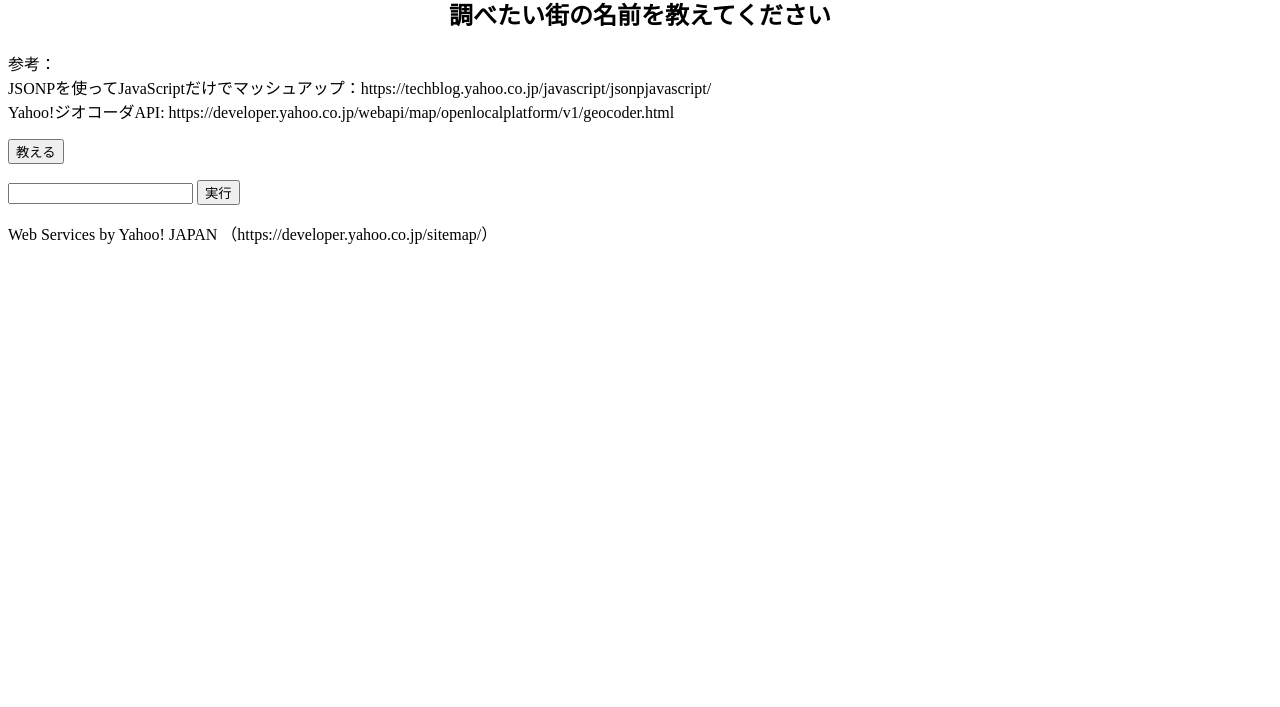
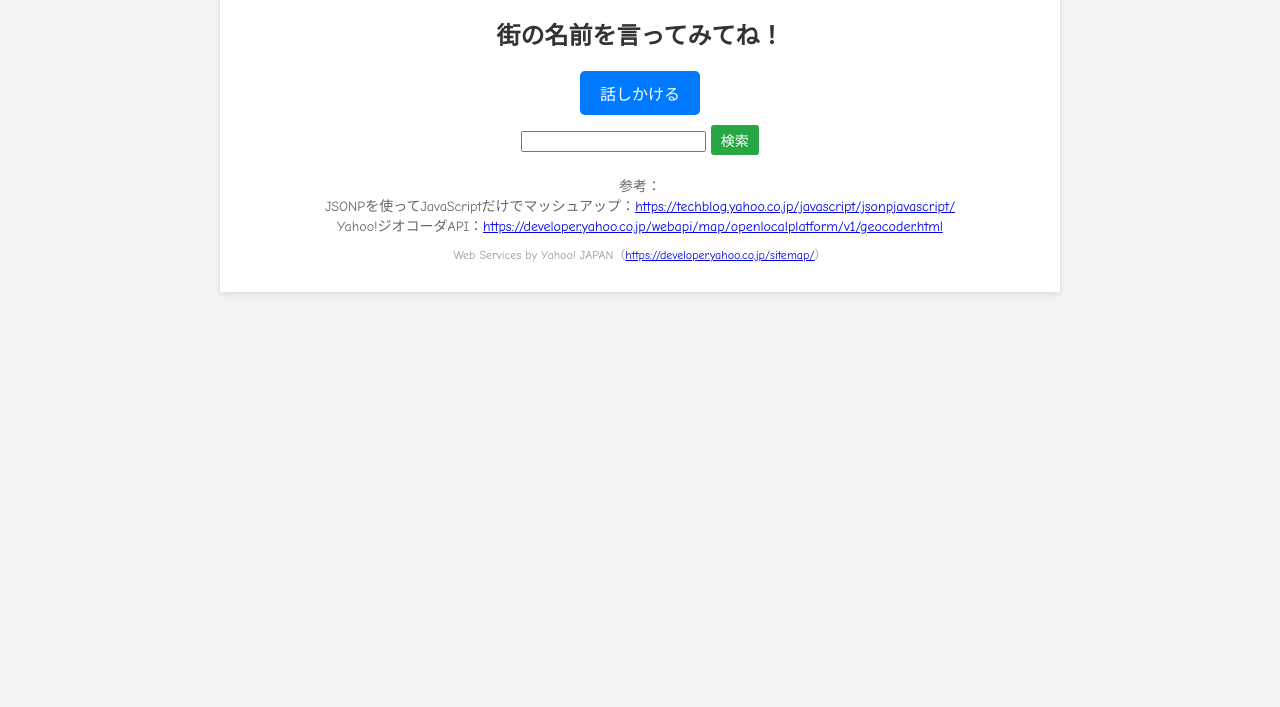
Before and after one commit to akari0823/akari0823.github.io, a plain HTML site: page spoken.html in a window 1280 px wide. Shown: the part 93-800 px from the top of the page. Drawn offline with Linux system fonts and the light colour scheme.

Commit message:
Update spoken.html

```diff
--- a/spoken.html
+++ b/spoken.html
@@ -2,12 +2,73 @@
 <html lang="ja">
 <head>
 <style>
-h1{
-	text-align:center;
-	}
-h2{
-	text-align:center;
-	}
+body {
+    font-family: 'Comic Sans MS', cursive, sans-serif;
+    background-color: #f2f2f2;
+    margin: 0;
+    padding: 0;
+}
+
+.container {
+	text-align: center;
+    max-width: 800px;
+    margin: 0 auto;
+    padding: 20px;
+    background-color: #fff;
+    box-shadow: 0px 2px 5px rgba(0, 0, 0, 0.1);
+}
+
+h1, h2 {
+    text-align: center;
+    color: #333;
+}
+
+button {
+    background-color: #007bff;
+    color: white;
+    border: none;
+    padding: 10px 20px;
+    font-size: 16px;
+    cursor: pointer;
+    border-radius: 5px;
+}
+
+button:hover {
+    background-color: #0056b3;
+}
+
+input[type="button"] {
+    background-color: #28a745;
+    color: white;
+    border: none;
+    padding: 5px 10px;
+    font-size: 14px;
+    cursor: pointer;
+    border-radius: 3px;
+}
+
+input[type="button"]:hover {
+    background-color: #1e7e34;
+}
+
+#resultOutput {
+    margin-top: 20px;
+    font-size: 16px;
+    color: #555;
+}
+
+p {
+    font-size: 14px;
+    color: #666;
+    text-align: center;
+    margin: 10px 0;
+}
+
+.credit {
+    font-size: 12px;
+    color: #999;
+    text-align: center;
+}
 </style>
 <meta http-equiv="content-script-type" content="text/javascript">
 <meta http-equiv="Content-Type" content="text/html; charset=utf-8">
@@ -15,25 +76,24 @@ h2{
 </head>
 <body>
 
-<h1>緯度と経度を調べてみましょう</h1>
-<h2>調べたい街の名前を教えてください</h2>
-<p>
-参考：<br>
-JSONPを使ってJavaScriptだけでマッシュアップ：https://techblog.yahoo.co.jp/javascript/jsonpjavascript/<br>
-Yahoo!ジオコーダAPI: https://developer.yahoo.co.jp/webapi/map/openlocalplatform/v1/geocoder.html
-</p>
+<div class="container">
+    <h1>緯度と経度を調べてみよう！</h1>
+    <h2>街の名前を言ってみてね！</h2>
+    <button onclick="startSpeechRecognition()">話しかける</button>
+    <p>
+        <input name="query" id="query" value="">
+        <input type="button" value="検索" onclick="showAddress()">
+    </p>
 
-<!-- 音声入力を受け取るボタン -->
-<button onclick="startSpeechRecognition()">教える</button>
+    <div id="resultOutput"></div>
+	<p>参考：<br>
+    JSONPを使ってJavaScriptだけでマッシュアップ：<a href="https://techblog.yahoo.co.jp/javascript/jsonpjavascript/" target="_blank">https://techblog.yahoo.co.jp/javascript/jsonpjavascript/</a><br>
+    Yahoo!ジオコーダAPI：<a href="https://developer.yahoo.co.jp/webapi/map/openlocalplatform/v1/geocoder.html" target="_blank">https://developer.yahoo.co.jp/webapi/map/openlocalplatform/v1/geocoder.html</a></p>
 
-<p>
-<input name="query" id="query" value="" >
-<input type="button" value="実行" onclick="showAddress()">
-</p>
-
-<p>
-<div id="resultOutput"></div>
-</p>
+    <p class="credit">
+        Web Services by Yahoo! JAPAN（<a href="https://developer.yahoo.co.jp/sitemap/" target="_blank">https://developer.yahoo.co.jp/sitemap/</a>）
+    </p>
+</div>
 
 <script type="text/javascript">
 <!--
@@ -90,12 +150,6 @@ function showResult( result ) {
   }
 
 }
--->
-</script>
-
-<!-- Yahoo!JAPANのAPIを利用したときはクレジット表記が必要 -->
-<p>
-Web Services by Yahoo! JAPAN （https://developer.yahoo.co.jp/sitemap/）
-</p>
+--></script>
 </body>
 </html>
```
